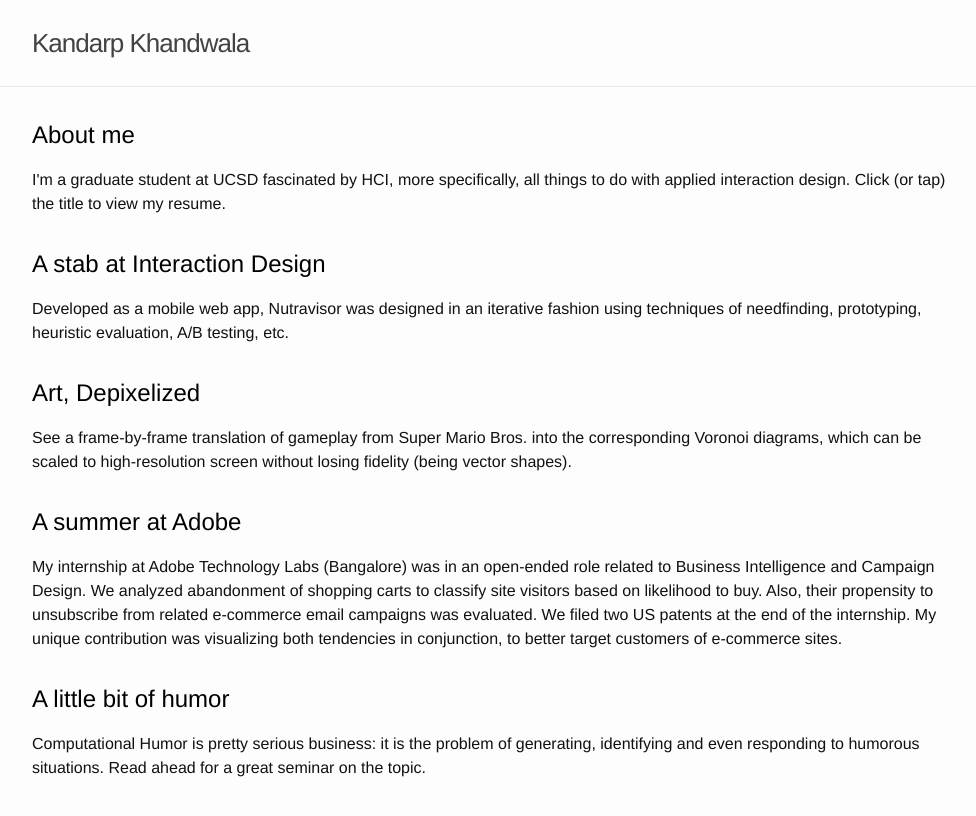
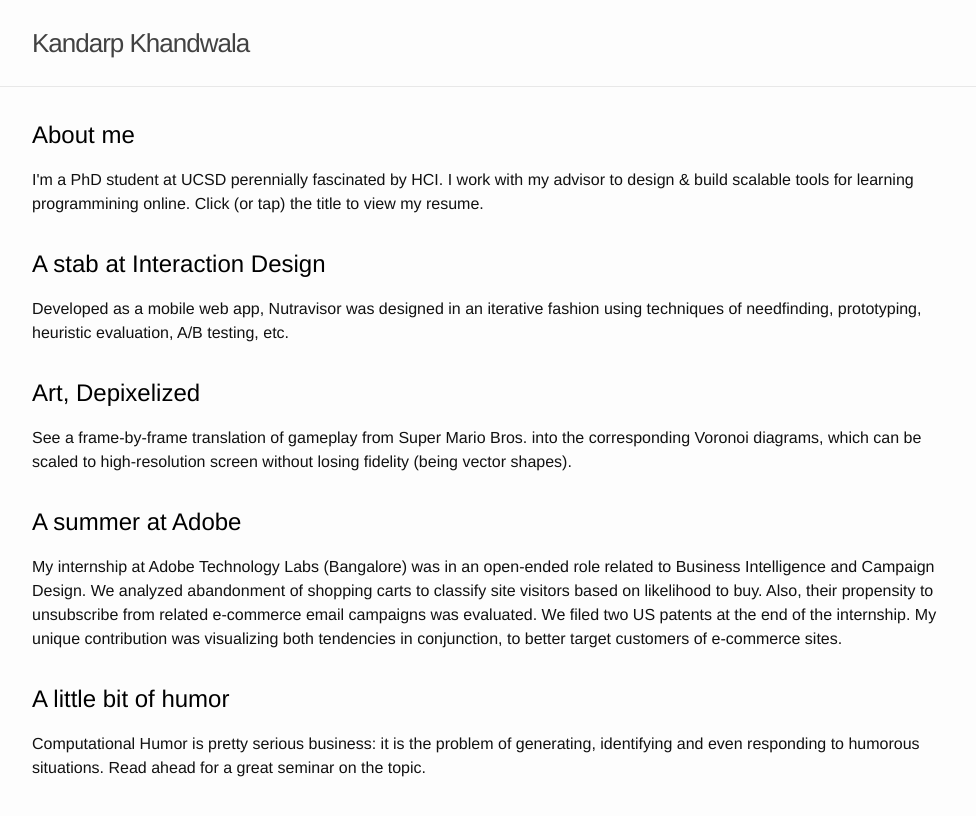
Before and after one commit to kandarpksk/kandarpksk.github.io, a Jekyll site: the page built from index.html, in a window 1280 px wide. Shown: the top 816 px of the page, without its empty margins (138-1114 px from the left). Built offline with Jekyll 4.4.1, drawn with Linux system fonts in a browser that asks for light colours.

Commit message:
Update 2093-08-14-about.markdown

```diff
--- a/_posts/2093-08-14-about.markdown
+++ b/_posts/2093-08-14-about.markdown
@@ -2,7 +2,7 @@
 title: "About me"
 layout: page
 permalink: /about
-excerpt: I'm a graduate student at UCSD fascinated by HCI, more specifically, all things to do with applied interaction design. Click (or tap) the title to view my resume.<br/>
+excerpt: I'm a PhD student at UCSD perennially fascinated by HCI. I work with my advisor to design & build scalable tools for learning programmining online. Click (or tap) the title to view my resume.<br/>
 ---
 [//]: # (Hack to avoid previewing the PDF!)
 <!-- I'm a graduate student at UCSD fascinated by HCI, more specifically, interaction design and information visualization. Download my resume [here](https://drive.google.com/file/d/0ByQtLx_3RS9-UXRTempLQXB5TEk/view?usp=sharing) (last updated: October 2017).<br/> -->
```
